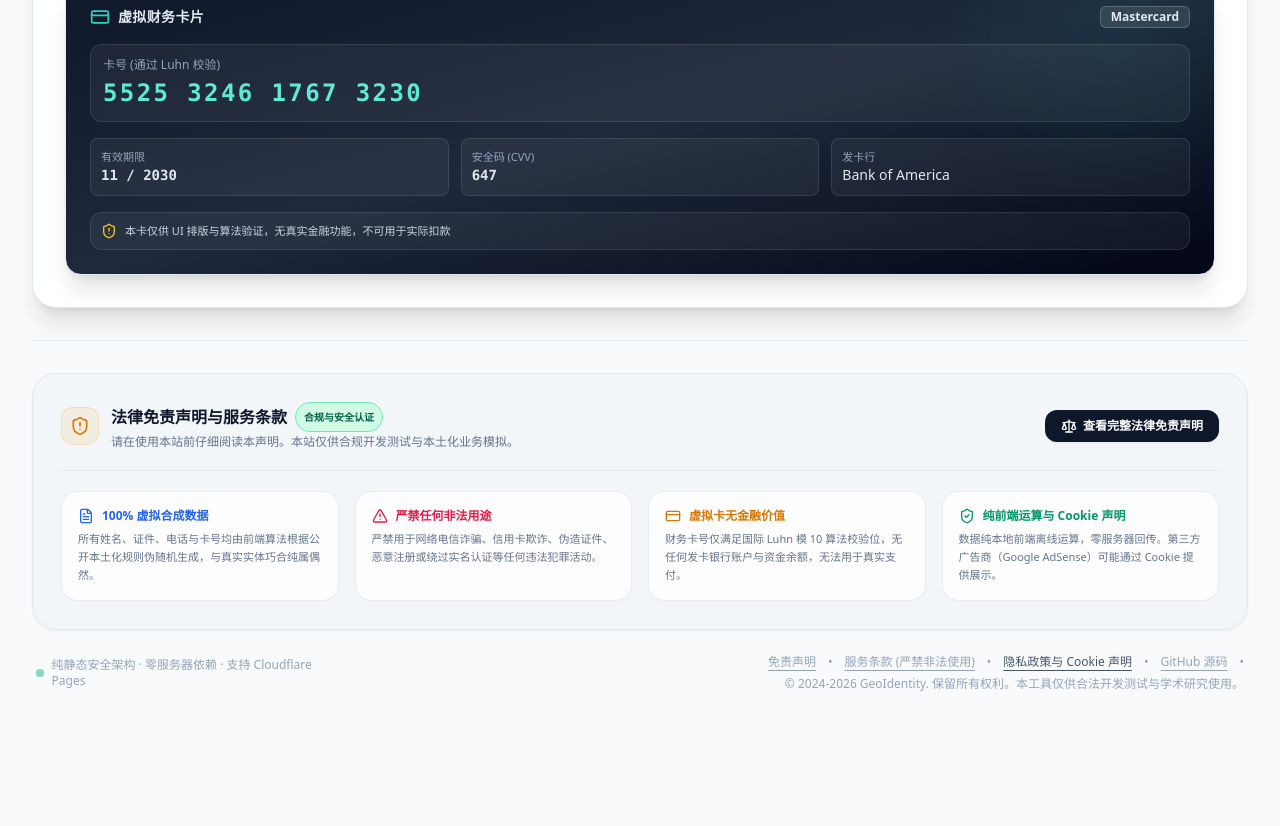
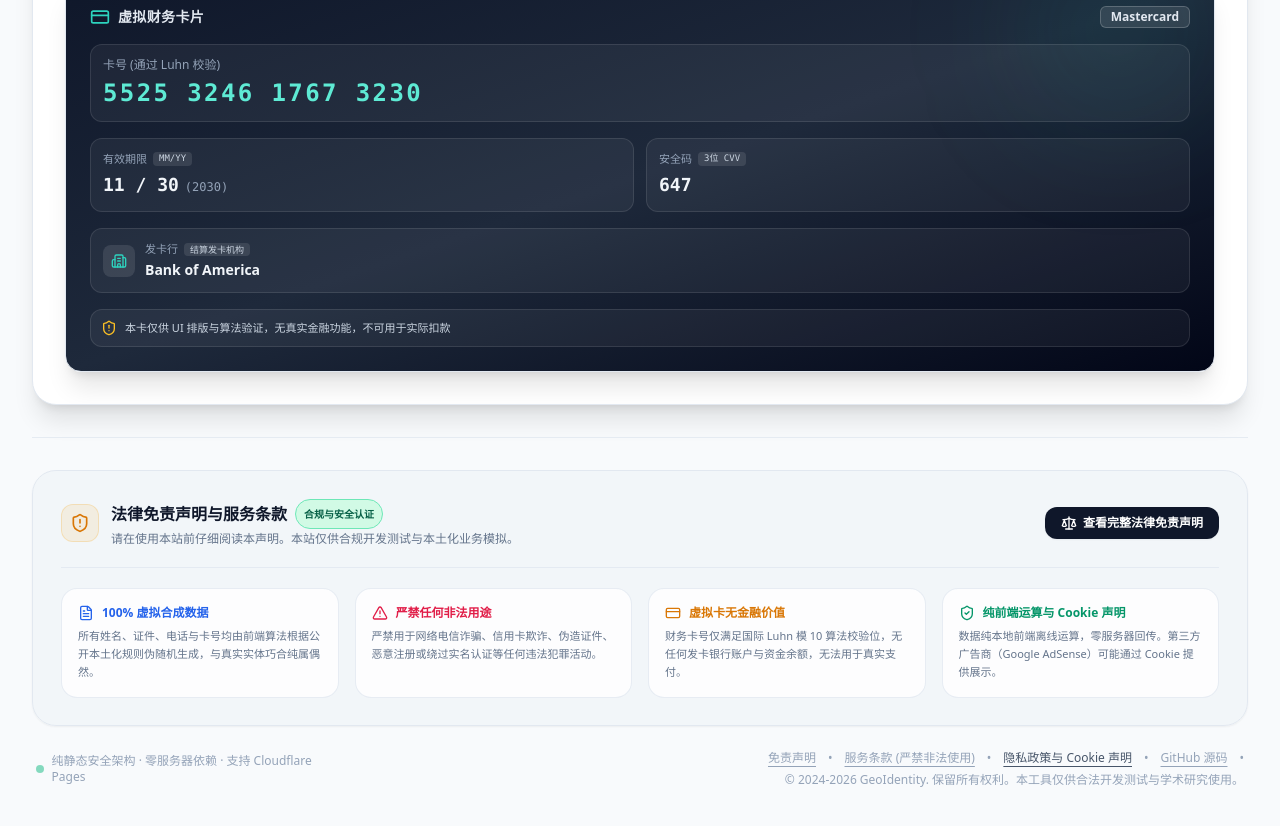
Before and after one commit to AiLi1337/GeoIdentity, a Vue app: page / in a window 1280 px wide. Shown: the part 2380-3206 px from the top of the page. Before the commit the page ends 3168 px from the top, so only its background shows below. Built offline with nearby package versions, Linux system fonts and the light colour scheme; no server answers.

Commit message:
fix(finance): separate bank into dedicated row, format expiry cleanly, and explain 4-digit CID for AmEx

```diff
--- a/src/components/IdentityCard.vue
+++ b/src/components/IdentityCard.vue
@@ -509,33 +509,75 @@
             </div>
           </div>
 
-          <!-- Bottom Row: Expiry, CVV, Bank -->
-          <div class="grid grid-cols-3 gap-2 sm:gap-3 items-stretch">
+          <!-- Expiry & CVV Row (2-Column Grid) -->
+          <div class="grid grid-cols-2 gap-2.5 sm:gap-3">
+            <!-- Expiry Date (MM/YY) -->
             <div
               @click="copyField(`${identity.finance.expMonth}/${identity.finance.expYear}`, 'exp')"
-              class="group p-2 sm:p-2.5 rounded-lg bg-white/5 hover:bg-white/10 border border-white/10 cursor-pointer flex flex-col justify-between"
+              class="group p-2.5 sm:p-3 rounded-xl bg-white/5 hover:bg-white/10 border border-white/10 cursor-pointer transition-colors"
             >
-              <div class="text-[10px] sm:text-[11px] text-slate-400 whitespace-nowrap overflow-hidden text-ellipsis">{{ labels.expDate }}</div>
-              <div class="text-xs sm:text-sm font-mono font-bold text-slate-200 whitespace-nowrap">
-                {{ identity.finance.expMonth }} / {{ identity.finance.expYear }}
+              <div class="flex items-center justify-between text-[11px] text-slate-400 mb-1">
+                <div class="flex items-center gap-1.5">
+                  <span>{{ labels.expDate }}</span>
+                  <span class="text-[9px] px-1.5 py-0.2 rounded bg-white/10 text-slate-300 font-mono">MM/YY</span>
+                </div>
+                <Check v-if="copiedKey === 'exp'" class="w-3.5 h-3.5 text-emerald-400" />
+                <Copy v-else class="w-3.5 h-3.5 opacity-0 group-hover:opacity-100 text-slate-300 transition-opacity" />
+              </div>
+              <div class="text-base sm:text-lg font-mono font-bold text-slate-100 whitespace-nowrap flex items-baseline gap-1.5">
+                <span>{{ identity.finance.expMonth }} / {{ identity.finance.expYear.slice(-2) }}</span>
+                <span class="text-xs font-normal text-slate-400">({{ identity.finance.expYear }})</span>
               </div>
             </div>
 
+            <!-- Security Code (CVV / CID) with dynamic 3-digit vs 4-digit AmEx indicator -->
             <div
               @click="copyField(identity.finance.cvv, 'cvv')"
-              class="group p-2 sm:p-2.5 rounded-lg bg-white/5 hover:bg-white/10 border border-white/10 cursor-pointer flex flex-col justify-between"
+              class="group p-2.5 sm:p-3 rounded-xl bg-white/5 hover:bg-white/10 border border-white/10 cursor-pointer transition-colors"
             >
-              <div class="text-[10px] sm:text-[11px] text-slate-400 whitespace-nowrap overflow-hidden text-ellipsis">{{ labels.cvv }}</div>
-              <div class="text-xs sm:text-sm font-mono font-bold text-slate-200 whitespace-nowrap">
+              <div class="flex items-center justify-between text-[11px] text-slate-400 mb-1">
+                <div class="flex items-center gap-1.5 min-w-0">
+                  <span class="truncate">{{ labels.cvv.replace(/\s*\(CVV\)/i, '') }}</span>
+                  <span
+                    class="text-[9px] px-1.5 py-0.2 rounded font-mono font-medium shrink-0 whitespace-nowrap"
+                    :class="identity.finance.cardType === 'American Express' ? 'bg-amber-500/20 text-amber-300 border border-amber-500/30' : 'bg-white/10 text-slate-300'"
+                  >
+                    {{ identity.finance.cardType === 'American Express' ? (cardLang === 'zh' ? '运通 4位 CID' : 'AmEx 4位 CID') : '3位 CVV' }}
+                  </span>
+                </div>
+                <Check v-if="copiedKey === 'cvv'" class="w-3.5 h-3.5 text-emerald-400 shrink-0" />
+                <Copy v-else class="w-3.5 h-3.5 opacity-0 group-hover:opacity-100 text-slate-300 transition-opacity shrink-0" />
+              </div>
+              <div class="text-base sm:text-lg font-mono font-bold text-slate-100 whitespace-nowrap">
                 {{ identity.finance.cvv }}
               </div>
             </div>
+          </div>
 
-            <div class="p-2 sm:p-2.5 rounded-lg bg-white/5 border border-white/10 flex flex-col justify-between">
-              <div class="text-[10px] sm:text-[11px] text-slate-400 whitespace-nowrap overflow-hidden text-ellipsis">{{ labels.bank }}</div>
-              <div class="text-xs sm:text-sm font-medium text-slate-200 truncate" :title="identity.finance.bankName">
-                {{ identity.finance.bankName }}
+          <!-- Issuing Bank Row (新起独立完整行，杜绝截断省略号) -->
+          <div
+            @click="copyField(identity.finance.bankName, 'bank')"
+            class="group p-2.5 sm:p-3 rounded-xl bg-white/5 hover:bg-white/10 border border-white/10 cursor-pointer transition-colors flex items-center justify-between gap-3"
+          >
+            <div class="flex items-center gap-2.5 min-w-0 flex-1">
+              <div class="p-2 rounded-lg bg-white/10 text-slate-300 shrink-0">
+                <Building2 class="w-4 h-4 text-teal-400" />
               </div>
+              <div class="min-w-0 flex-1">
+                <div class="text-[10px] sm:text-[11px] text-slate-400 flex items-center gap-1.5 mb-0.5">
+                  <span>{{ labels.bank }}</span>
+                  <span class="text-[9px] px-1.5 py-0.2 rounded bg-white/10 text-slate-300">
+                    {{ cardLang === 'zh' ? '结算发卡机构' : 'Card Issuer' }}
+                  </span>
+                </div>
+                <div class="text-xs sm:text-sm font-semibold text-slate-100 break-words leading-tight">
+                  {{ identity.finance.bankName }}
+                </div>
+              </div>
+            </div>
+            <div class="flex items-center gap-1 text-slate-400 shrink-0">
+              <Check v-if="copiedKey === 'bank'" class="w-4 h-4 text-emerald-400" />
+              <Copy v-else class="w-4 h-4 opacity-0 group-hover:opacity-100 text-slate-300 transition-opacity" />
             </div>
           </div>
 
```
